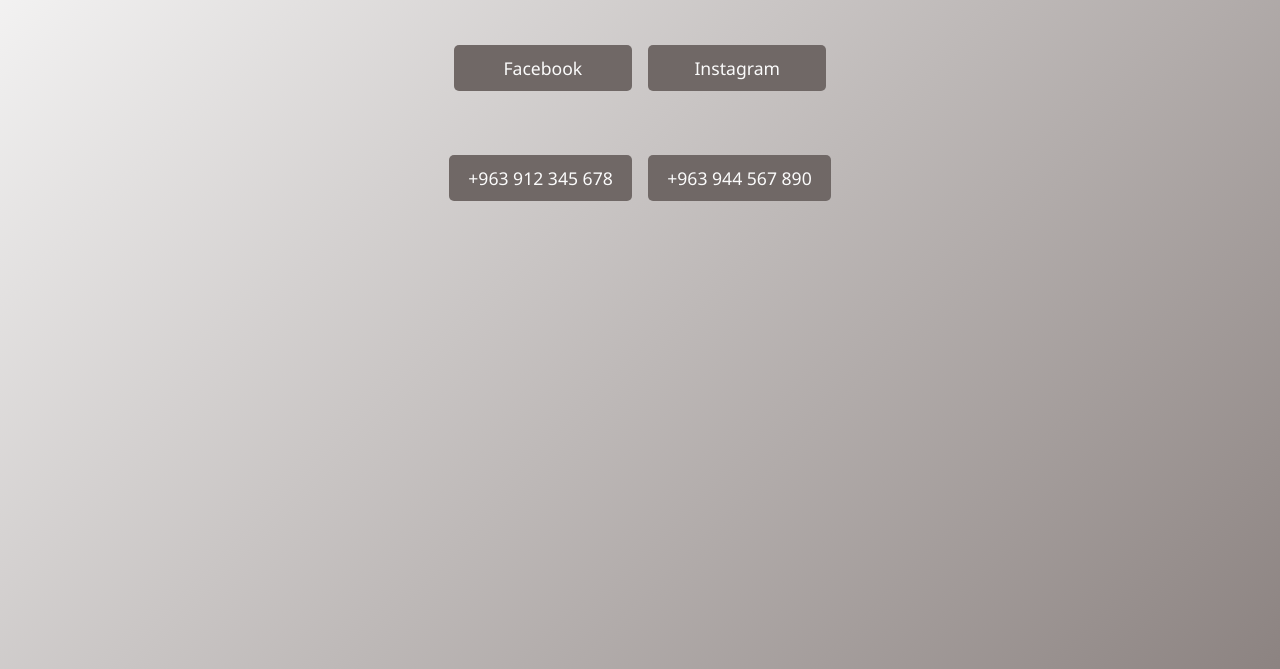
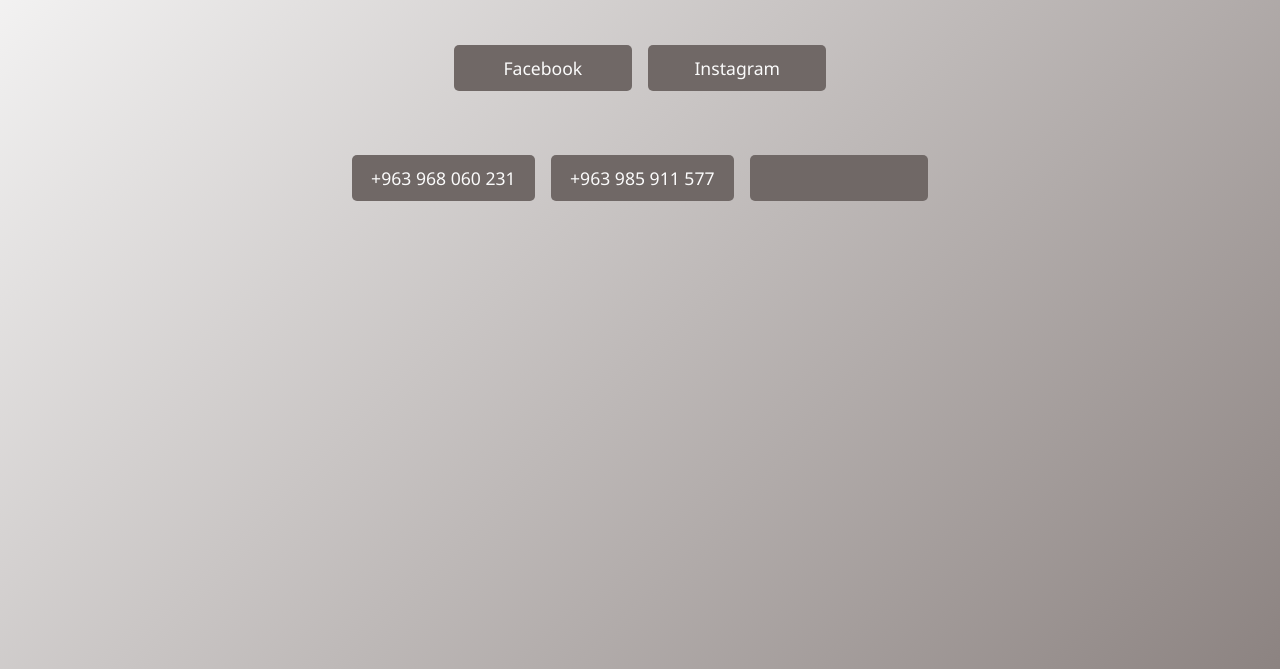
Before and after one commit to Mohammedsamman1/esfiohgdghovd, a plain HTML site: page index.html in a window 1280 px wide. Shown: the part 163-832 px from the top of the page. Drawn offline with Linux system fonts and the light colour scheme.

Commit message:
Update index.html

```diff
--- a/index.html
+++ b/index.html
@@ -22,8 +22,8 @@
     </div>
 
     <div class="phones fade-in">
-        <a href="tel:+963968060231">+963 912 345 678</a>
-        <a href="tel:+963985911577">+963 944 567 890</a>
+        <a href="tel:+963968060231">+963 968 060 231</a>
+        <a href="tel:+963985911577">+963 985 911 577<a>
     </div>
 
     <script src="script.js"></script>
```
